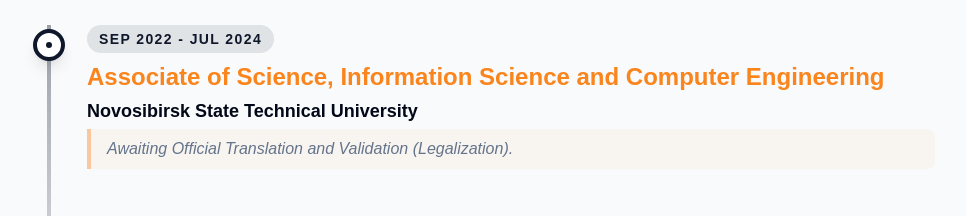
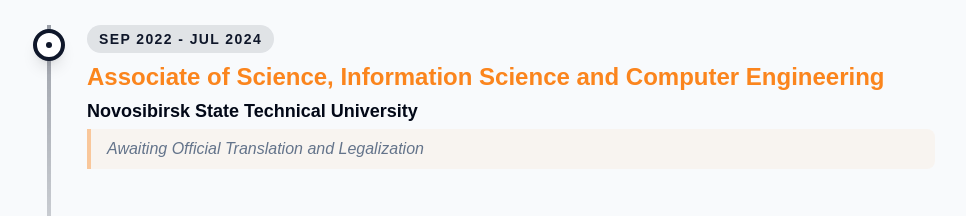
Before and after one commit to MS0C54073/muzoprof, a Next.js app: page / in a window 1280 px wide. Shown: the part 5840-6056 px from the top of the page, without its empty margins (153-1119 px from the left). Built offline with nearby package versions, Linux system fonts and the light colour scheme.

Commit message:
now change this Awaiting Official Translation and Validation (Legalizati

```diff
--- a/src/app/page.tsx
+++ b/src/app/page.tsx
@@ -284,7 +284,7 @@ const educationData = [
         degree: "Associate of Science, Information Science and Computer Engineering",
         university: "Novosibirsk State Technical University",
         duration: "Sep 2022 - Jul 2024",
-        note: "Awaiting Official Translation and Validation (Legalization).",
+        note: "Awaiting Official Translation and Legalization",
     },
     {
         degree: "BSc Software and Information Systems Administration",
@@ -394,7 +394,7 @@ export default function Home() {
         linkedin: "linkedin.com/in/musonda-salimu",
         github: "github.com/MS0C54073",
         portfolio: "tinyurl.com/muzoslim",
-        summary: "Results-driven IT professional with expertise in software development, system administration, and artificial intelligence. Background in technological entrepreneurship with hands-on experience in modern frameworks and cloud technologies. Active community contributor through technical mentorship, student welfare, and volunteer programmes across Zambia and Russia.",
+        summary: "I am a curious and driven professional with a background in system administration, software engineering, and AI. I enjoy solving real problems across the stack, from designing system architecture and managing CI/CD workflows and Kubernetes environments, to connecting LLMs to proprietary databases and automating workflows with platforms like N8N and Supabase. I make active use of AI tools including Cursor AI, Claude, ChatGPT, and Gemini to move faster and build better, while keeping a strong focus on performance, security, and maintainability.",
         skillCategories: [
             { label: "Languages", value: "Python, JavaScript, TypeScript, C++, C#" },
             { label: "Frameworks", value: "React, Next.js, Node.js/Express, Django, .NET" },
@@ -1229,6 +1229,7 @@ export default function Home() {
           </div>
         </section>
 
+        {/* Contact Section */}
         <section id="contact" className="py-10 md:py-16 border-t px-4 md:px-0">
           <div className="text-center max-w-3xl mx-auto">
             <h2 className="text-2xl md:text-5xl font-black text-primary tracking-tighter"><TranslatedText text="Let's Connect" /></h2>
--- a/src/i18n/locales/en.json
+++ b/src/i18n/locales/en.json
@@ -45,7 +45,7 @@
   "Staying up-to-date with the latest advancements and tools in artificial intelligence.": "Staying up-to-date with the latest advancements and tools in artificial intelligence.",
   "Associate of Science, Information Science and Computer Engineering": "Associate of Science, Information Science and Computer Engineering",
   "Novosibirsk State Technical University": "Novosibirsk State Technical University",
-  "Awaiting Official Translation and Validation (Legalization).": "Awaiting Official Translation and Validation (Legalization).",
+  "Awaiting Official Translation and Legalization": "Awaiting Official Translation and Legalization",
   "BSc Software and Information Systems Administration": "BSc Software and Information Systems Administration",
   "Kursk State University, Russia": "Kursk State University, Russia",
   "Russian Language & Preparatory Programme": "Russian Language & Preparatory Programme",
--- a/src/i18n/locales/ru.json
+++ b/src/i18n/locales/ru.json
@@ -45,7 +45,7 @@
   "Staying up-to-date with the latest advancements and tools in artificial intelligence.": "Отслеживание последних достижений и инструментов в области искусственного интеллекта.",
   "Associate of Science, Information Science and Computer Engineering": "Ассоциат наук в области информатики и вычислительной техники",
   "Novosibirsk State Technical University": "Новосибирский государственный технический университет",
-  "Awaiting Official Translation and Validation (Legalization).": "Ожидается официальный перевод и валидация (легализация).",
+  "Awaiting Official Translation and Legalization": "Ожидается официальный перевод и легализация",
   "BSc Software and Information Systems Administration": "Бакалавр по направлению «Администрирование программных и информационных систем»",
   "Kursk State University, Russia": "Курский государственный университет, Россия",
   "Russian Language & Preparatory Programme": "Программа подготовки по русскому языку",
@@ -164,8 +164,8 @@
   "US Dollar": "Доллар США",
   "Zambian Kwacha": "Замбийская квача",
   "Select a service...": "Выберите услугу...",
-  "e.g., Пайплайн анализа данных": "напр., Пайплайн анализа данных",
-  "Пожалуйста, перечислите необходимые функции...": "Пожалуйста, перечислите необходимые функции...",
+  "e.g., Data Analysis Pipeline": "напр., Пайплайн анализа данных",
+  "Please list the features you need...": "Пожалуйста, перечислите необходимые функции...",
   "Community Involvement & Volunteering": "Участие в жизни сообщества и волонтерство",
   "© 2026 Musonda Salimu. All Rights Reserved.": "© 2026 Мусонда Салиму. Все права защищены."
 }
```
